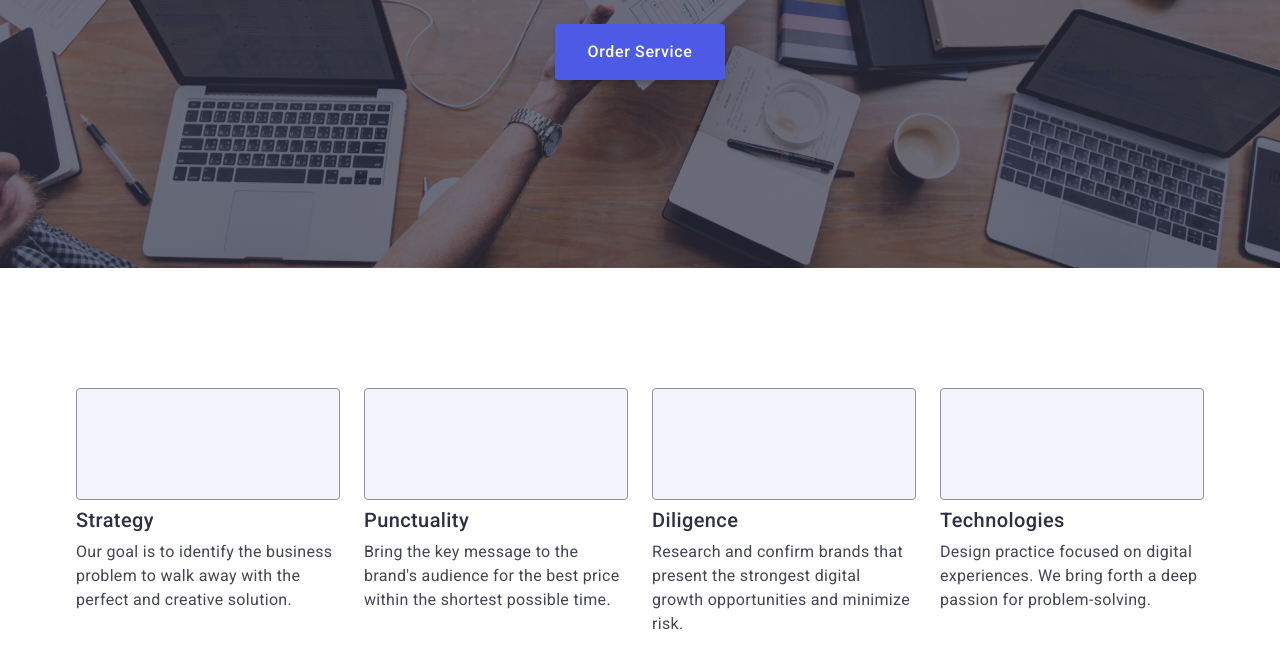
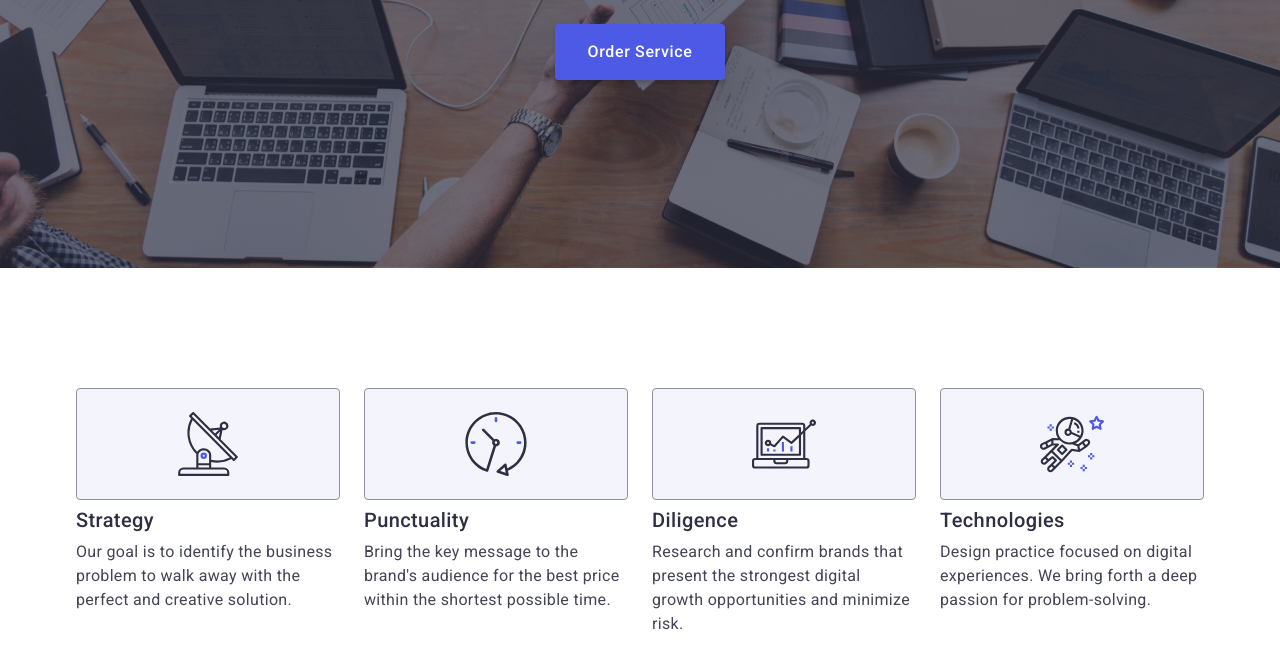
Before and after one commit to Elijah-Vakulenko/-goit-markup-hw-04, a plain HTML site: page index.html in a window 1280 px wide. Shown: the part 405-1074 px from the top of the page. Drawn offline with nearby package versions, Linux system fonts and the light colour scheme.

Commit message:
service icons

```diff
--- a/css/style.css
+++ b/css/style.css
@@ -210,6 +210,9 @@
 }
 
 .svg-card {
+  display: flex;
+  justify-content: center;
+  align-items: center;
   width: 264px;
   height: 112px;
   flex-shrink: 0;
@@ -217,6 +220,12 @@
   border-radius: 4px;
   background: #f4f4fd;
   margin-bottom: 8px;
+}
+
+.service-icon {
+  display: flex;
+  width: 64px;
+  height: 64px;
 }
 
 .service-item {
--- a/index.html
+++ b/index.html
@@ -69,7 +69,11 @@
           <h2 class="visually-hidden">Our Services:</h2>
           <ul class="services-list">
             <li class="service-item">
-              <div class="svg-card"></div>
+              <div class="svg-card">
+                <svg class="service-icon">
+                  <use href="./images/symbol-defs.svg#icon-antenna"></use>
+                </svg>
+              </div>
               <h3 class="service-title">Strategy</h3>
               <p class="service-description">
                 Our goal is to identify the business problem to walk away with
@@ -77,7 +81,11 @@
               </p>
             </li>
             <li class="service-item">
-              <div class="svg-card"></div>
+              <div class="svg-card">
+                <svg class="service-icon">
+                  <use href="./images/symbol-defs.svg#icon-clock"></use>
+                </svg>
+              </div>
               <h3 class="service-title">Punctuality</h3>
               <p class="service-description">
                 Bring the key message to the brand's audience for the best price
@@ -85,7 +93,11 @@
               </p>
             </li>
             <li class="service-item">
-              <div class="svg-card"></div>
+              <div class="svg-card">
+                <svg class="service-icon">
+                  <use href="./images/symbol-defs.svg#icon-diagram"></use>
+                </svg>
+              </div>
               <h3 class="service-title">Diligence</h3>
               <p class="service-description">
                 Research and confirm brands that present the strongest digital
@@ -93,7 +105,11 @@
               </p>
             </li>
             <li class="service-item">
-              <div class="svg-card"></div>
+              <div class="svg-card">
+                <svg class="service-icon">
+                  <use href="./images/symbol-defs.svg#icon-astronaut"></use>
+                </svg>
+              </div>
               <h3 class="service-title">Technologies</h3>
               <p class="service-description">
                 Design practice focused on digital experiences. We bring forth a
```
